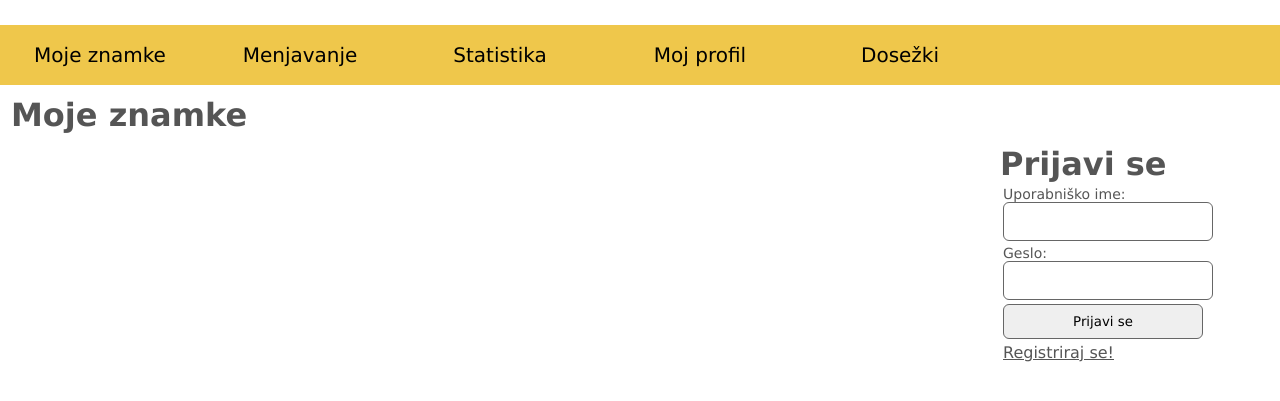
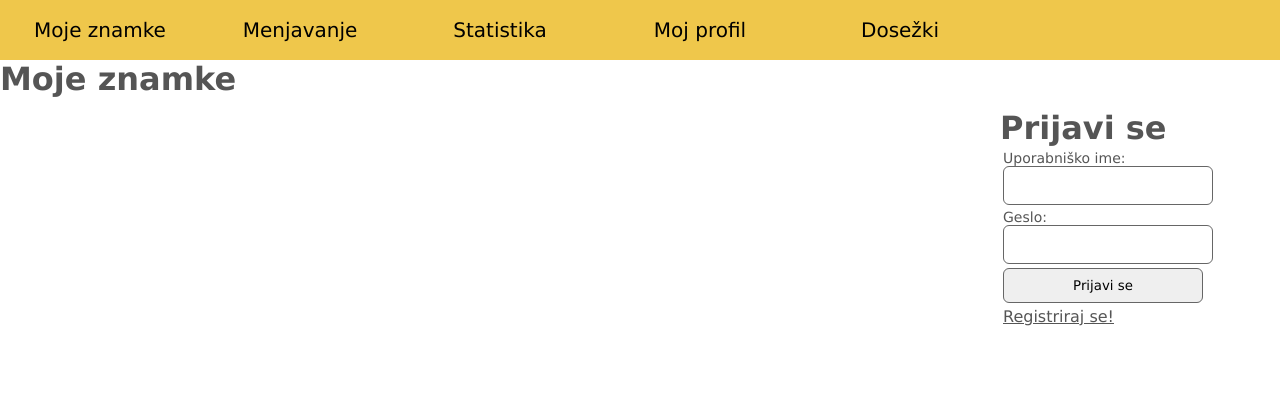
Before and after one commit to atastrumf/stamp-exchange, a PHP site: page / in a window 1280 px wide. Shown: the top 401 px of the page. Run offline with PHP 8.4, Linux system fonts and the light colour scheme.

Commit message:
Update layout.css

```diff
--- a/design/CSS/layout.css
+++ b/design/CSS/layout.css
@@ -8,15 +8,11 @@
 	height: auto;
 	margin-left: auto;
 	margin-right: auto;
-	margin-top: 25px;
-	margin-bottom: 25px;
 }
 
 header {
-	margin: 0 auto;
 	height: 60px;
 	background-color: #efc74b;
-	text-align: center;
 }
 
 #Content {
@@ -27,7 +23,6 @@
 
 #PageHeading {
 	height: auto;
-	padding: 11px;
 }
 
 #ContentLeft {
@@ -41,6 +36,8 @@
 #ContentRight {
 	width: 280px;
 	float: right;
+	padding-top: 11px;
+	padding-left: 11px;
 }
 
 #Footer {
```
